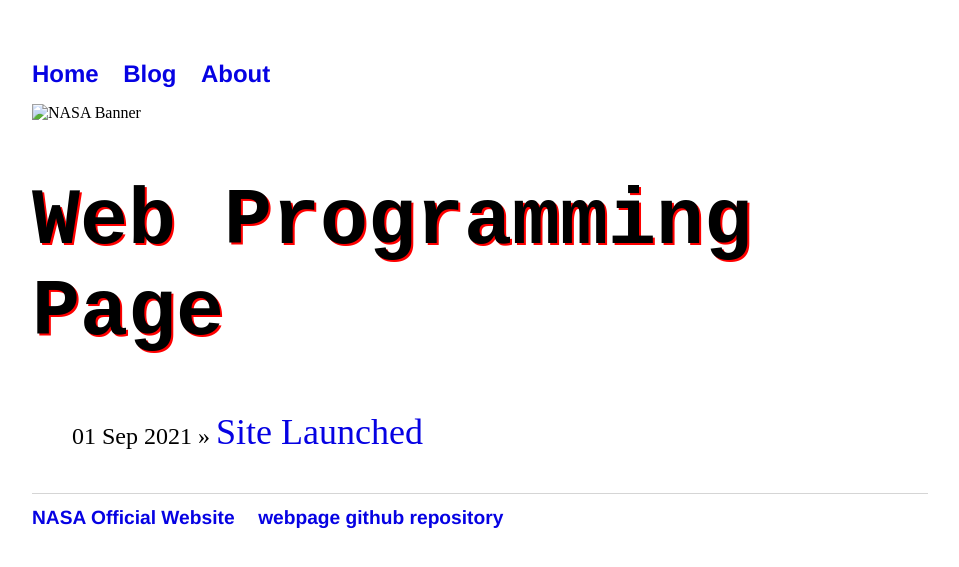
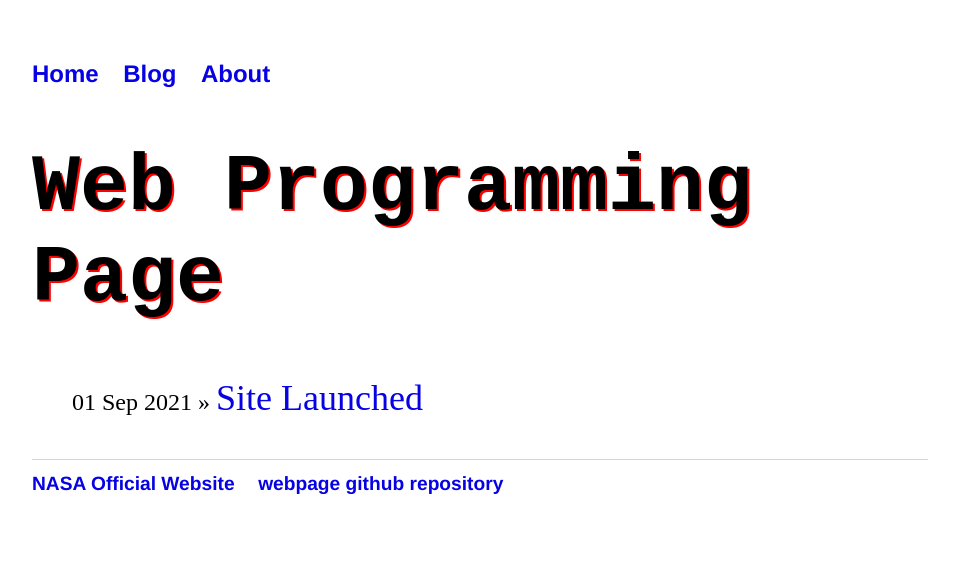
Before and after one commit to JoeGilliganHW/JoeGilliganHW.github.io, a Jekyll site: the page built from blog/index.html, in a window 1280 px wide. Shown: the top 567 px of the page, without its empty margins (160-1119 px from the left). Built offline with Jekyll 4.4.1, drawn with Linux system fonts in a browser that asks for light colours.

Commit message:
Update index.html

```diff
--- a/blog/index.html
+++ b/blog/index.html
@@ -2,7 +2,6 @@
 layout: default
 title: Web Programming Page
 ---
-    <img src="photos/iss_web_banner_073013.jpg" alt="NASA Banner" style="width:1400px;height:200px;">
     <h1>{{ page.title }}</h1>
     <ul class="posts">
       {% for post in site.posts %}
```
